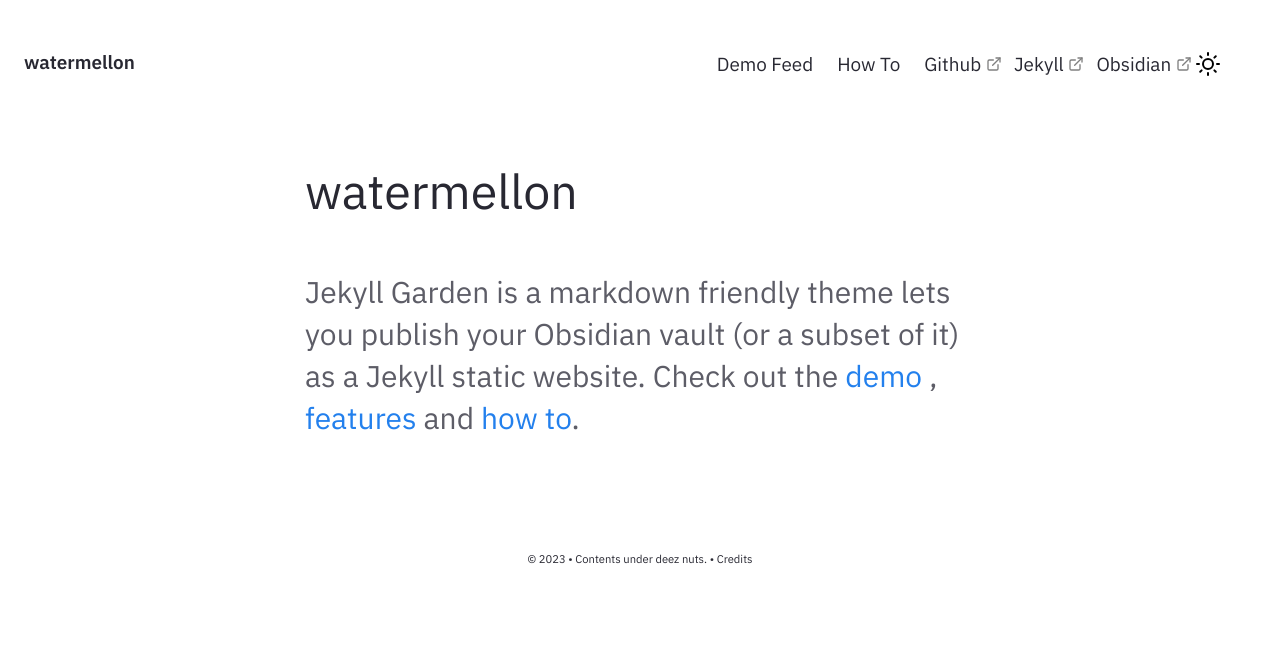
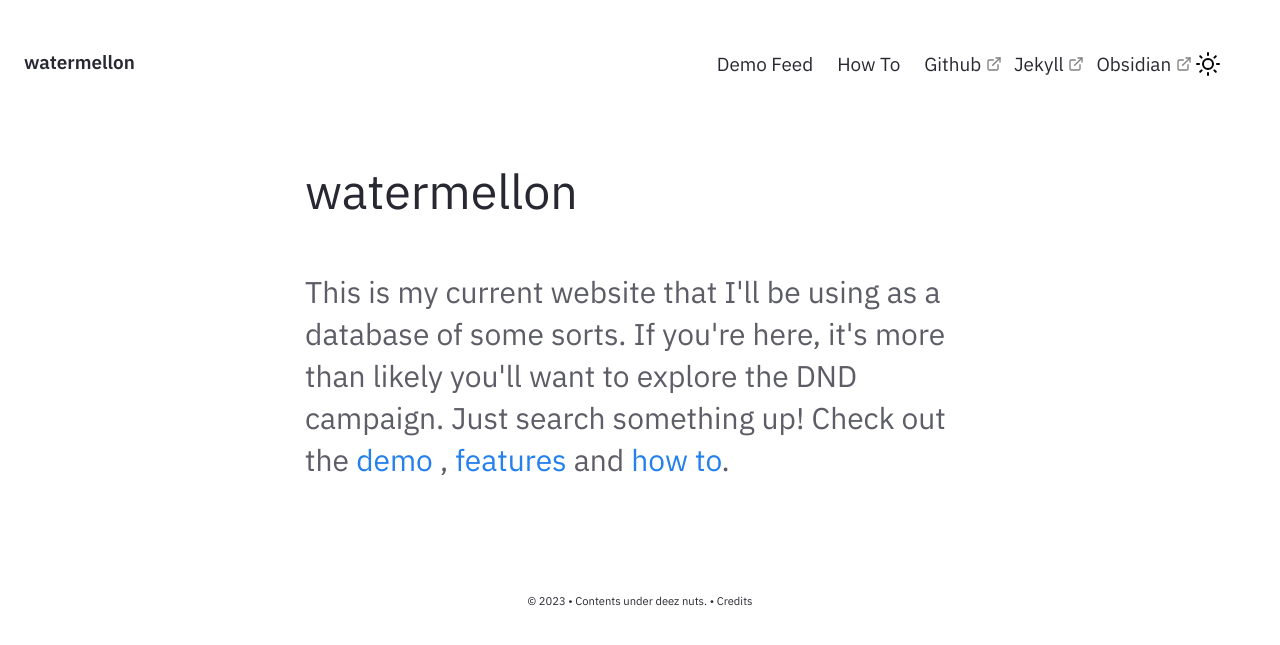
Before and after one commit to parallelspec/OLDhttps-parallelspec.github.io, a Jekyll site: the page built from pages/index.md, in a window 1280 px wide. Shown: the top 645 px of the page. Built offline with Jekyll 4.4.1, drawn with Linux system fonts in a browser that asks for light colours.

Commit message:
Update Homepage.html

```diff
--- a/_includes/Homepage.html
+++ b/_includes/Homepage.html
@@ -1,7 +1,7 @@
 <div class="home-intro">
     <div class="jumbo">{{site.heading}} </div>
     <div class="home-sub-text"> <h3>
-        Jekyll Garden is a markdown friendly theme lets you publish your Obsidian vault (or a subset of it) as a Jekyll static website.
+        This is my current website that I'll be using as a database of some sorts. If you're here, it's more than likely you'll want to explore the DND campaign. Just search something up!
         Check out the <a href="{{'/notes' | relative_url}}"> demo </a>, <a href="{{'/post/features' | relative_url}}"> features </a> and <a href="{{'/post/how-to' | relative_url}}"> how to</a>.
         </h3>
 </div> </div>
```
